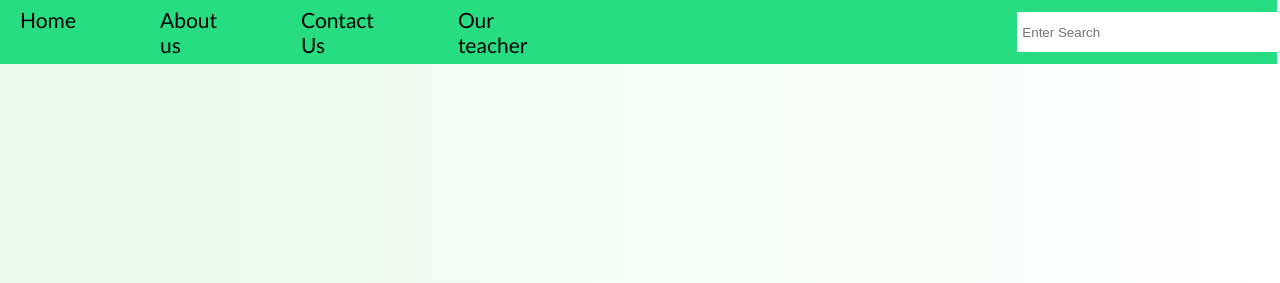
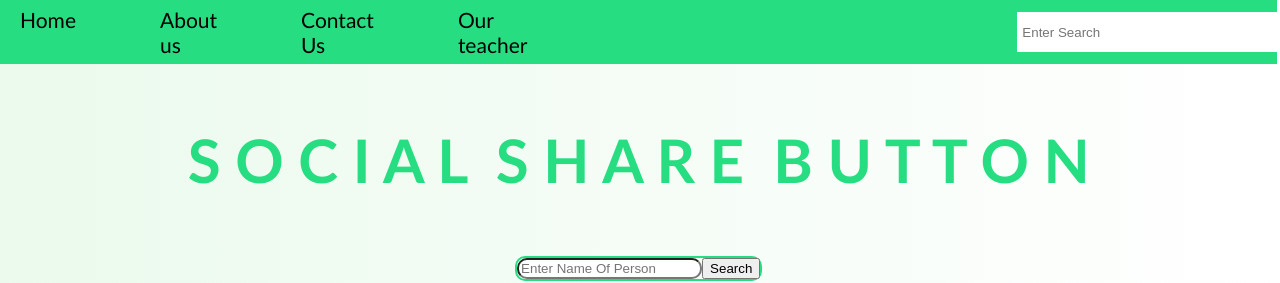
Before and after one commit to namanbansal102/SCM-FINAL-PROJECT-TEAM-20, a Flask app: page / in a window 1280 px wide. Shown: the top 283 px of the page. Run offline with Flask 3, Linux system fonts and the light colour scheme.

Commit message:
Made a section for social share buttons

```diff
--- a/static/style.css
+++ b/static/style.css
@@ -185,3 +185,94 @@ header div {
     cursor: pointer;
 
 }
+
+.center-portion {
+    width: 100%;
+    height: 92vh;
+    display: flex;
+    flex-direction: column;
+    align-items: center;
+    background-color: transparent;
+
+}
+
+.upper-heading {
+    font-size: 60px;
+    text-transform: uppercase;
+    padding: 20px;
+
+
+}
+
+.upper-heading span {
+    color: #26de81;
+    animation: changecolor 7.15s linear infinite;
+    position: relative;
+}
+
+.upper-heading span:hover {
+    bottom: 19px;
+}
+.take-input {
+    border: 2px solid #26de81;
+    margin-bottom: 25px;
+    display: flex;
+    flex-direction: column;
+    row-gap: 10px;
+    border-radius: 10px;
+}
+
+.take-input-search-button {
+    display: flex;
+    flex-direction: row;
+}
+
+.take-input input {
+    border-radius: 10px;
+}
+.take-input button:hover {
+    background-color: #46fda2;
+}
+
+.all-icons {
+    display: grid;
+    grid-template-columns: 1fr 1fr 1fr 1fr;
+    width: 500px;
+    row-gap: 40px;
+    padding: 5px;
+    margin-top: 0px;
+
+
+}
+
+.all-icons img {
+    height: 100px;
+    transition: 0.2s;
+    border-radius: 50%;
+
+}
+.all-icons img:hover {
+    transform: scale(1.2);
+    cursor: pointer;
+}
+
+@media screen and (max-width: 567px) {
+    .all-icons {
+        width: 90vw;
+    }
+
+    .all-icons img {
+        height: 70px;
+    }
+
+}
+
+.quote {
+    margin-top: 40px;
+    letter-spacing: 2px;
+    font-size: 26px;
+    font-family: 'Trebuchet MS', 'Lucida Sans Unicode', 'Lucida Grande', 'Lucida Sans', Arial, sans-serif;
+    border: 1px solid black;
+    padding: 5px;
+    margin-top: 14px;
+}
--- a/templates/index.html
+++ b/templates/index.html
@@ -44,6 +44,56 @@
             </div>
         </header>
 
+        <div class="center-portion">
+            <center>
+                <h1 class="upper-heading">
+                    <span class="upper-head-span">S</span>
+                    <span class="upper-head-span">O</span>
+                    <span class="upper-head-span">C</span>
+                    <span class="upper-head-span">I</span>
+                    <span class="upper-head-span">A</span>
+                    <span class="upper-head-span">L&nbsp;</span>
+                    <span class="upper-head-span">S</span>
+                    <span class="upper-head-span">H</span>
+                    <span class="upper-head-span">A</span>
+                    <span class="upper-head-span">R</span>
+                    <span class="upper-head-span">E&nbsp;</span>
+                    <span class="upper-head-span">B</span>
+                    <span class="upper-head-span">U</span>
+                    <span class="upper-head-span">T</span>
+                    <span class="upper-head-span">T</span>
+                    <span class="upper-head-span">O</span>
+                    <span class="upper-head-span">N</span>
+                </h1>
+            </center>
+
+            <div class="take-input">
+                <div class="take-input-search-button">
+                    <input type="text" class="searchtxt" placeholder="Enter Name Of Person">
+                    <button class="searchbtn">Search</button>
+
+
+                </div>
+            </div>
+            <div class="all-icons">
+                <img class="myicon" id="facebook" src="https://cdn-icons-png.flaticon.com/128/174/174848.png" alt="facebook">
+                <img class="myicon" src="https://cdn-icons-png.flaticon.com/128/2504/2504957.png" alt="whatsapp">
+                <img class="myicon" src="../static/images/icons8-twitter-50.png" alt="twitter">
+                <img class="myicon" src="https://cdn-icons-png.flaticon.com/128/3536/3536505.png" alt="linkedin">
+                <img class="myicon" src="https://cdn-icons-png.flaticon.com/128/174/174881.png" alt="wordpress">
+                <img class="myicon" src="https://cdn-icons-png.flaticon.com/128/220/220214.png" alt="pintrest">
+                <img class="myicon" src="https://cdn-icons-png.flaticon.com/128/3670/3670226.png" alt="reddit">
+                <img class="myicon" src="https://cdn-icons-png.flaticon.com/128/2111/2111646.png" alt="telegram" srcset="">
+                <img class="myicon" src="https://cdn-icons-png.flaticon.com/128/12105/12105338.png" alt="thread">
+                <img class="myicon" src="https://cdn-icons-png.flaticon.com/128/187/187210.png" alt="youtube">
+                <img class="myicon" src="https://cdn-icons-png.flaticon.com/128/3955/3955024.png" alt="instagram">
+                <img class="myicon" src="https://cdn-icons-png.flaticon.com/128/3670/3670191.png" alt="tumblr">
+            </div>
+            <h3 class="quote">Social media is not a monologue, it’s a two-way conversation</h3>
+
+
+        </div>
+
 
 
 
```
Also changed, not shown: static/images/icons8-twitter-50.png (added).
